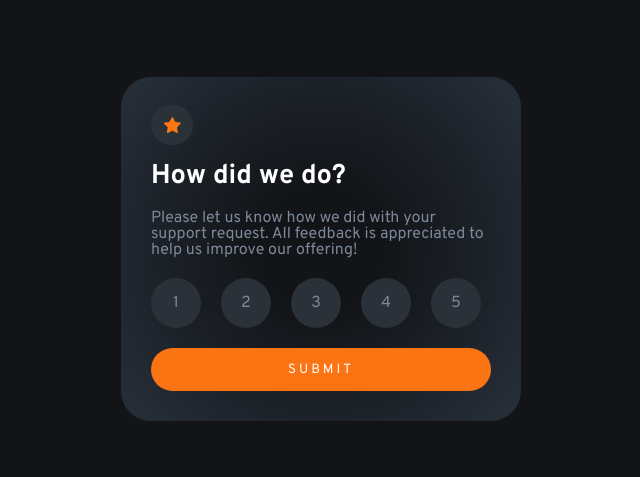
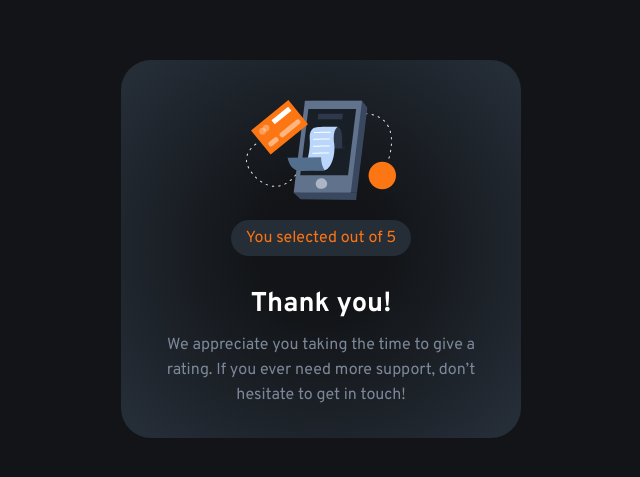
Before and after one commit to gitFellpz/trabalhoFrontendMentor, a plain HTML site: page index.html in a window 1280 px wide. Shown: the part 151-628 px from the top of the page, without its empty margins (319-959 px from the left). Drawn offline with Linux system fonts and the light colour scheme.

Commit message:
Alterações no css.

```diff
--- a/css/estilo.css
+++ b/css/estilo.css
@@ -25,12 +25,14 @@ body{
 .box-1, .box-2{
     padding: 30px;
     padding-top: 40px;
-}
-.box-2{
     display: none;
 }
+.box-2.ativado, .box-1.ativado{
+    display: block;
+}
 
-.box__img{
+/* Estilização BOX 1 */
+.box-1 .box__img{
     background-color: var(--azul__escuro3);
     background-image: url(../images/icon-star.svg);
     background-position: center;
@@ -40,7 +42,7 @@ body{
 }
 
 .titulo{
-    margin-top: 30px;
+    margin-top: 50px;
     font-size: 1.7em;
     color: var(--branco);
     font-weight: 700;
@@ -55,6 +57,8 @@ body{
     display: flex;
     justify-content: center;
     gap: 10px;
+    margin-top: 30px;
+    margin-bottom: 15px;
 }
 .box__radios::after{
     content: "";
@@ -127,3 +131,29 @@ body{
     background-color: var(--branco);
     color: var(--laranja);
 }
+
+
+/* Estilização BOX2 */
+.box-2.ativado{
+    display: flex;
+    flex-direction: column;
+    align-items: center;
+}
+.box-2.ativado img{
+    width: 150px;
+}
+.box-2.ativado .informar__selecao{
+    margin: 20px 0;
+    color: var(--laranja);
+    background-color: var(--azul__escuro1);
+    padding: 10px 15px;
+    border-radius: 25px;
+}
+.box-2.ativado .titulo{
+    margin: 15px 0;
+}
+.box-2.ativado .texto{
+    text-align: center;
+    margin: 0;
+    line-height: 25px;
+}
--- a/index.html
+++ b/index.html
@@ -14,7 +14,7 @@
   </head>
   <body>
     <main class="conteudo">
-      <form method="get" class="box-1">
+      <form method="get" class="box-1 ">
         <picture class="box__img"></picture>
 
         <h2 class="titulo">How did we do?</h2>
@@ -63,7 +63,7 @@
         <input class="enviar" type="submit" value="SUBMIT">
       </form>
 
-      <div class="box-2">
+      <div class="box-2 ativado">
         <img src="./images/illustration-thank-you.svg" alt="Imgagem de celular e um cartão">
 
         <p class="informar__selecao">You selected <span id="valor__selecionado"></span> out of 5</p>
```
